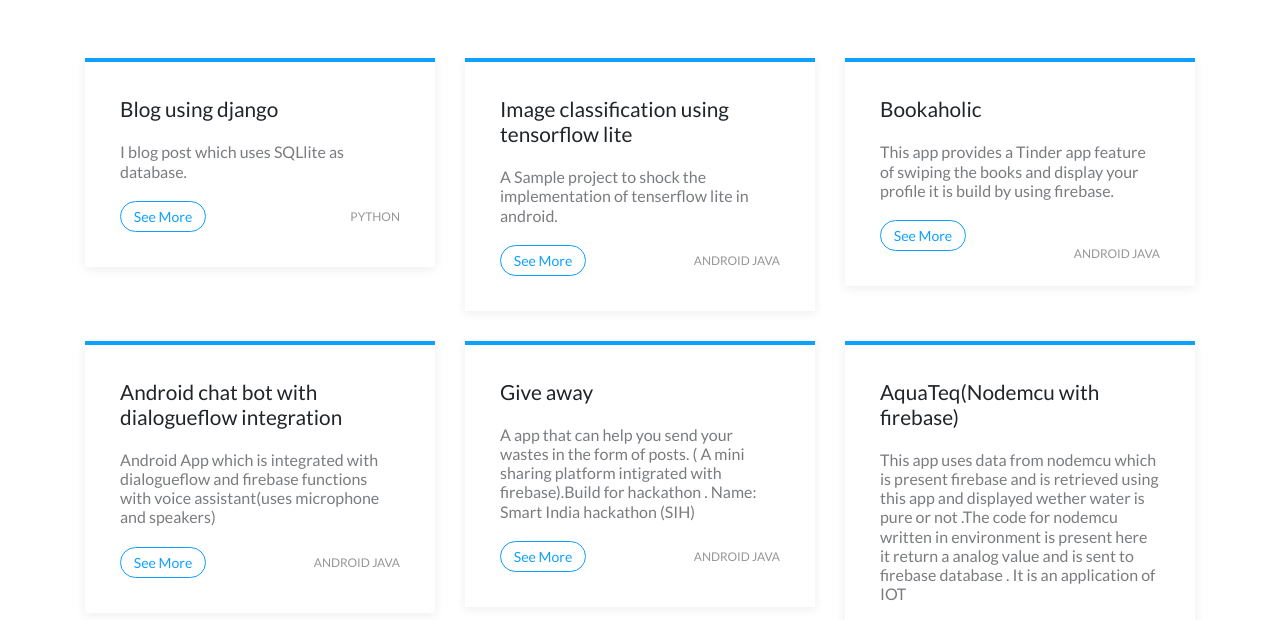
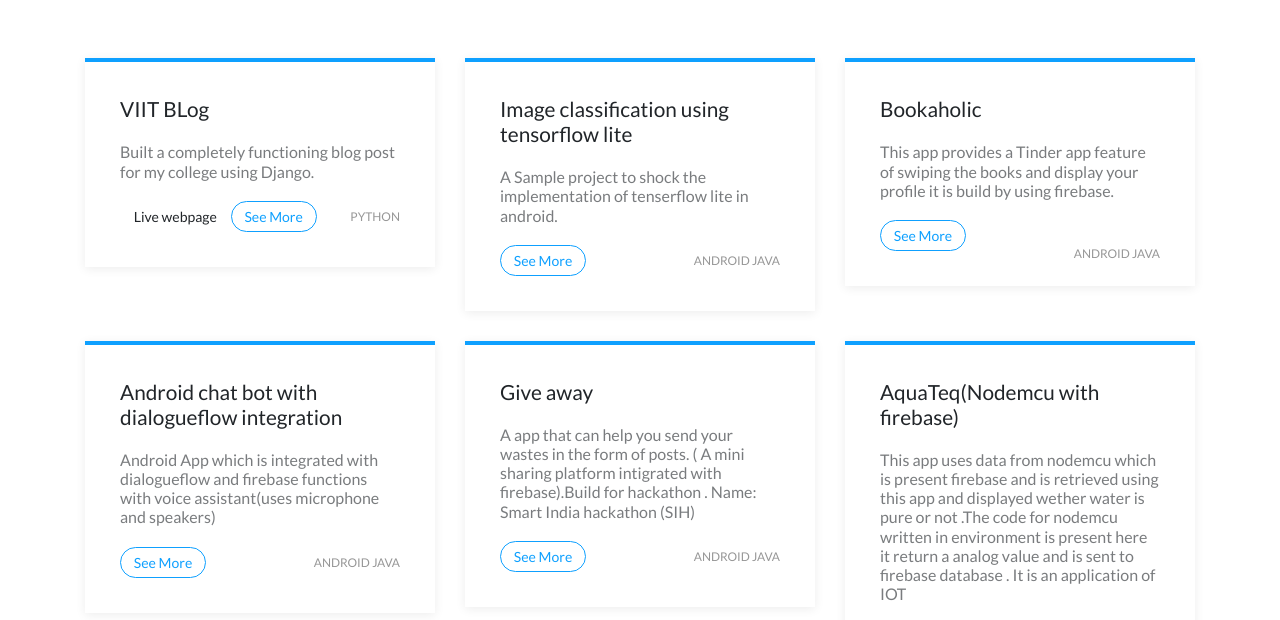
Before and after one commit to saibhaskar24/saibhaskar24.github.io, a plain HTML site: page projects-no-images.html in a window 1280 px wide. Shown: the part 160-780 px from the top of the page. Drawn offline with Linux system fonts and the light colour scheme; files whose address does not match are found by name.

Commit message:
Update projects-no-images.html

```diff
--- a/projects-no-images.html
+++ b/projects-no-images.html
@@ -34,8 +34,8 @@
                 <div class="row">
                     <div class="col-md-6 col-lg-4">
                         <div class="project-card-no-image">
-                            <h3>Blog using django<br></h3>
-                            <h4>I blog post which uses SQLlite as database.<br></h4><a class="btn btn-outline-primary btn-sm" role="button" href="https://github.com/saibhaskar24/django-blog">See More</a>
+                            <h3>VIIT BLog<br></h3>
+                            <h4>Built a completely functioning blog post for my college using Django.<br></h4><a class="btn btn-outline-secoundry btn-sm" role="button" href="https://viitblog.herokuapp.com">Live webpage</a><a class="btn btn-outline-primary btn-sm" role="button" href="https://github.com/saibhaskar24/vignanblogpost">See More</a>
                             <div class="tags"><a href="#">Python</a></div>
                         </div>
                     </div>
```
